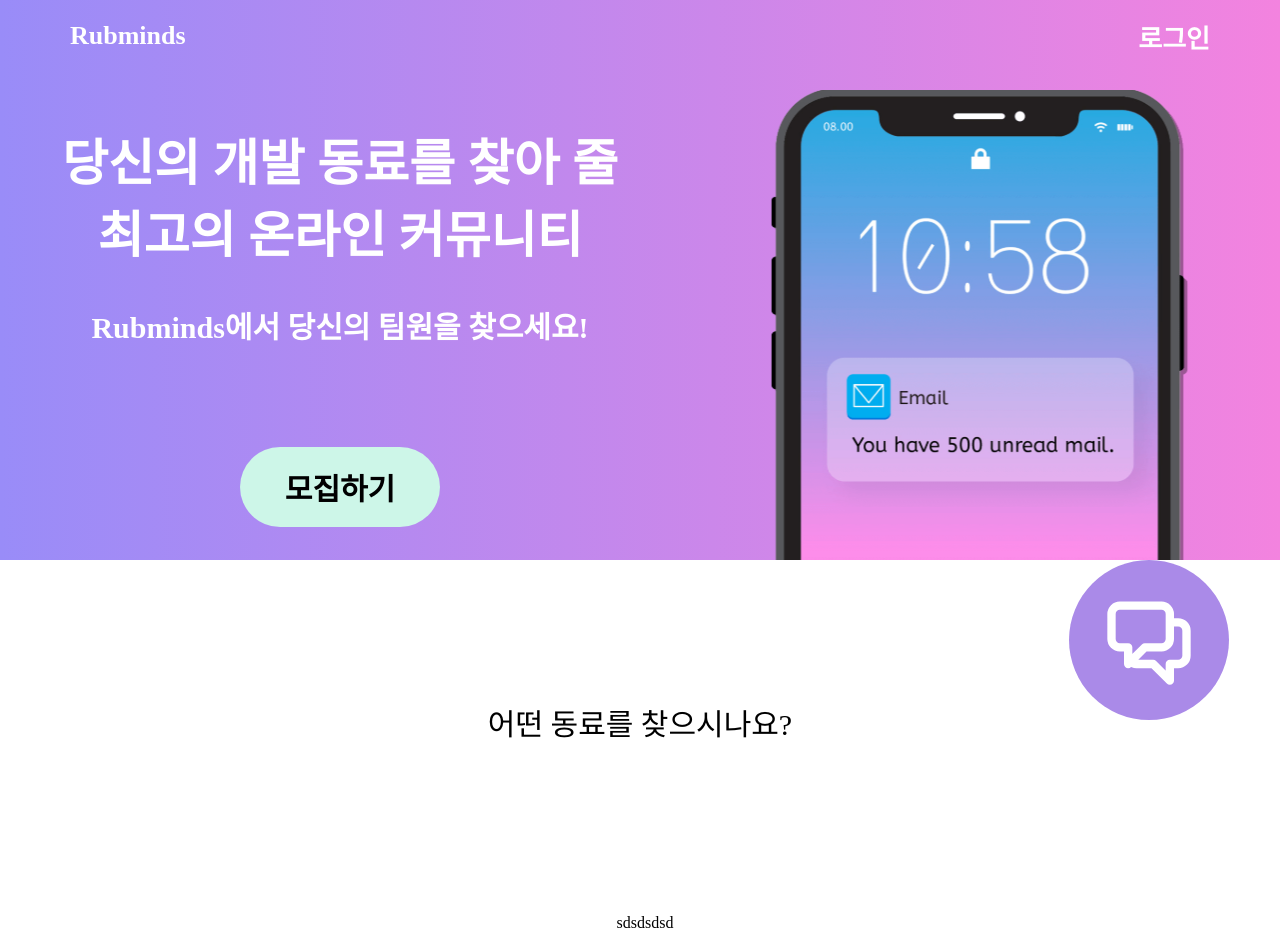
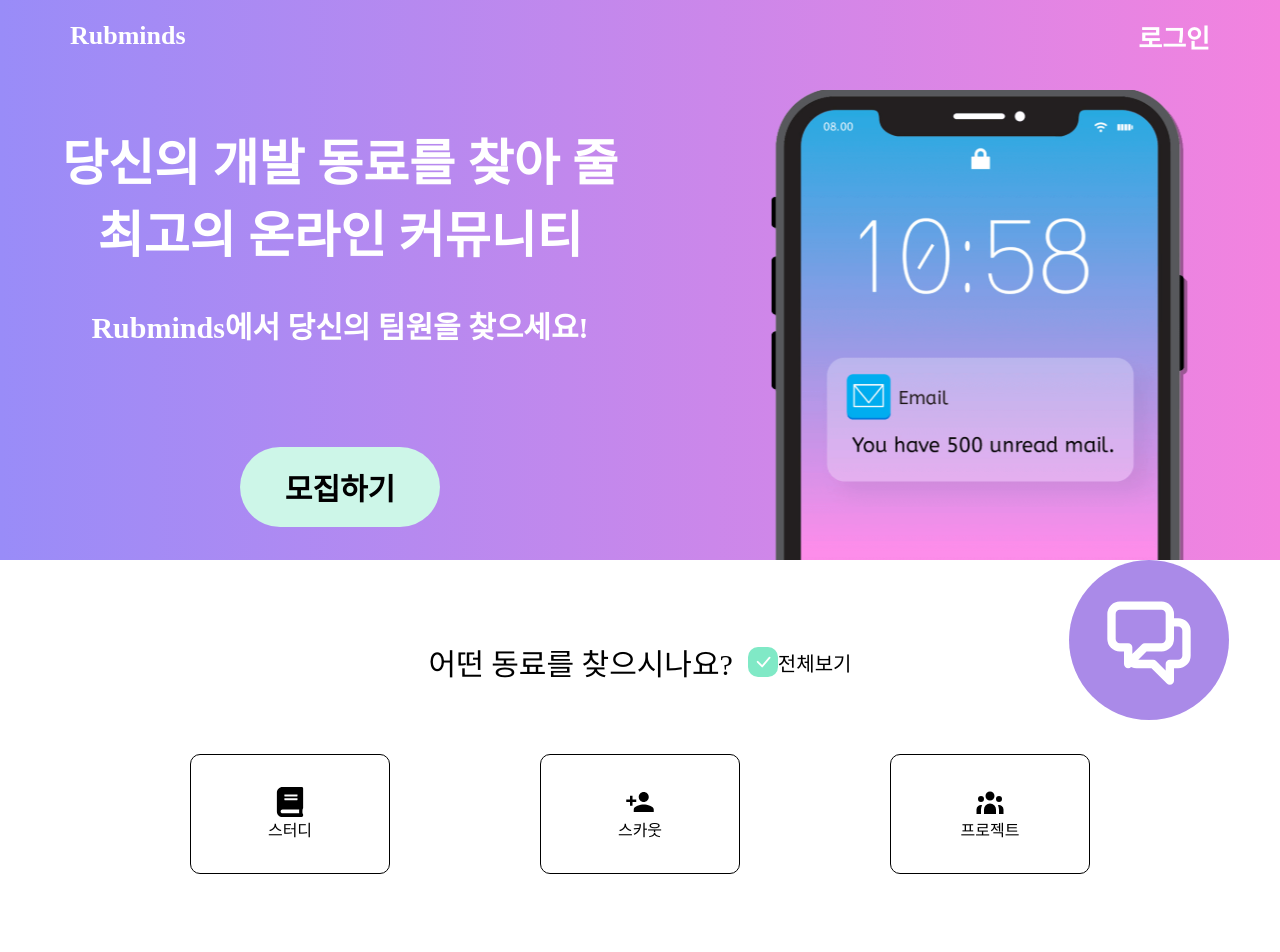
Before and after one commit to Rubminds/rubminds-frontend, a React (Create React App) app: page / in a window 1280 px wide. Shown: the top 952 px of the page. Built offline with nearby package versions, Linux system fonts and the light colour scheme.

Commit message:
feat: 타이틀 ~ 카테고리 카드 레이아웃 추가(#2)

```diff
--- a/src/common/theme/index.js
+++ b/src/common/theme/index.js
@@ -11,6 +11,8 @@ const colors = {
   black: "#000000",
   white: "#FFFFFF",
   gray_1: "#222222",
+  gradientLeft :"#998CF8",
+  gradientRight : "#F383DF",
 };
 
 const theme = {
--- a/src/components/Landing/Banner/style.js
+++ b/src/components/Landing/Banner/style.js
@@ -1,9 +1,11 @@
 import styled from 'styled-components'
 import { flexCenter,flexColumn } from '../../../constants'
+import theme from '../../../common/theme'
+
 export const LandingBanner = styled.div`
     height:560px;
     width:100%;
-    background:linear-gradient(to right, #998CF8, #F383DF);
+    background:linear-gradient(to right, ${theme.colors.gradientLeft}, ${theme.colors.gradientRight});
     padding-top: 90px;
     ${flexCenter};
 `
--- a/src/components/common/ChatButton/style.js
+++ b/src/components/common/ChatButton/style.js
@@ -9,4 +9,5 @@ export const StyledChatButton = styled.button`
     border:none;
     bottom:10%;
     right:4%;
+    cursor:pointer;
 `
--- a/src/pages/LandingPage/index.js
+++ b/src/pages/LandingPage/index.js
@@ -1,21 +1,35 @@
-import React from 'react';
+import React,{useState,useCallback} from 'react';
 import * as S from './style';
+import {BsCheckLg} from 'react-icons/bs'
+import {FaBook} from 'react-icons/fa'
+import {MdPersonAdd} from 'react-icons/md'
+import {HiUserGroup} from 'react-icons/hi'
 
-import {Banner} from '../../components'
+import { Banner } from '../../components';
 const LandingPage = () => {
+  const [isCheck, setIsCheck] = useState(true);
+  const onCheck= useCallback(()=>{
+    setIsCheck((prev) => !prev);
+  },[])
   return (
     <>
       <S.LandingWrapper>
-        <Banner/>
+        <Banner />
         <S.LandingDetailWrapper>
           <S.TitleWrapper>
             <S.DetailTitle>
-              어떤 동료를 찾으시나요?
+              어떤 동료를 찾으시나요? &nbsp;
+              <S.CheckboxText>
+                <S.StyledCheckbox onClick={onCheck}>{isCheck && <BsCheckLg/>}</S.StyledCheckbox>
+                <S.CheckboxText>전체보기</S.CheckboxText>
+              </S.CheckboxText>
             </S.DetailTitle>
-            <S.DetailShowAll>
-
-            </S.DetailShowAll>
           </S.TitleWrapper>
+          <S.CategoryWrapper>
+            <S.CategoryCard><FaBook fontSize="30px"/>스터디</S.CategoryCard>
+            <S.CategoryCard><MdPersonAdd fontSize="30px"/>스카웃</S.CategoryCard>
+            <S.CategoryCard><HiUserGroup fontSize="30px"/>프로젝트</S.CategoryCard>
+          </S.CategoryWrapper>
         </S.LandingDetailWrapper>
       </S.LandingWrapper>
     </>
--- a/src/pages/LandingPage/style.js
+++ b/src/pages/LandingPage/style.js
@@ -1,27 +1,61 @@
-import styled from 'styled-components'
-import { flexCenter,flexColumn } from '../../constants'
+import styled from 'styled-components';
+import { flexCenter, flexColumn } from '../../constants';
 
 export const LandingWrapper = styled.div`
-    ${flexColumn};
-    position:relative;
+  ${flexColumn};
+  position: relative;
+`;
+
+export const LandingDetailWrapper = styled.div`
+  width: 100%;
+  padding: 80px 70px;
+  ${flexColumn};
+`;
+
+export const TitleWrapper = styled.div`
+  width: 100%;
+  ${flexCenter};
+  position: relative;
+`;
+
+export const DetailTitle = styled.label`
+  font-size: 30px;
+  display: flex;
+`;
+export const DetailShowAll = styled.div`
+  position: absolute;
+  right: 30%;
+`;
+
+export const StyledCheckbox = styled.div`
+    background-color:#80E9C6;
+    width:30px;
+    height:30px;
+    border-radius:10px;
+    ${flexCenter};
+    color:#ffffff;
+    cursor:pointer;
 `
 
-export const LandingDetailWrapper = styled.div`
-    width:100%;
-    padding:140px 70px;
-    ${flexColumn};
+export const CheckboxText = styled.label`
+  ${flexCenter};
+  font-size: 20px;
+`;
+
+export const CategoryWrapper = styled.div`
+    ${flexCenter};
+    margin-top:70px;
 `
 
-export const TitleWrapper = styled.div`
-    width:100%;
-    ${flexCenter};
-    position:relative;
+export const CategoryCard =styled.div`
+    ${flexColumn};
+    align-items:center;
+    justify-content:center;
+    width:200px;
+    height:120px;
+    border:1px solid black;
+    border-radius:10px;
+    &+&{
+        margin-left:150px;
+    }
 `
-
-export const DetailTitle = styled.label`
-    font-size:30px;
-`
-export const DetailShowAll = styled.div`
-position:absolute;
-right:30%;
-`
```
